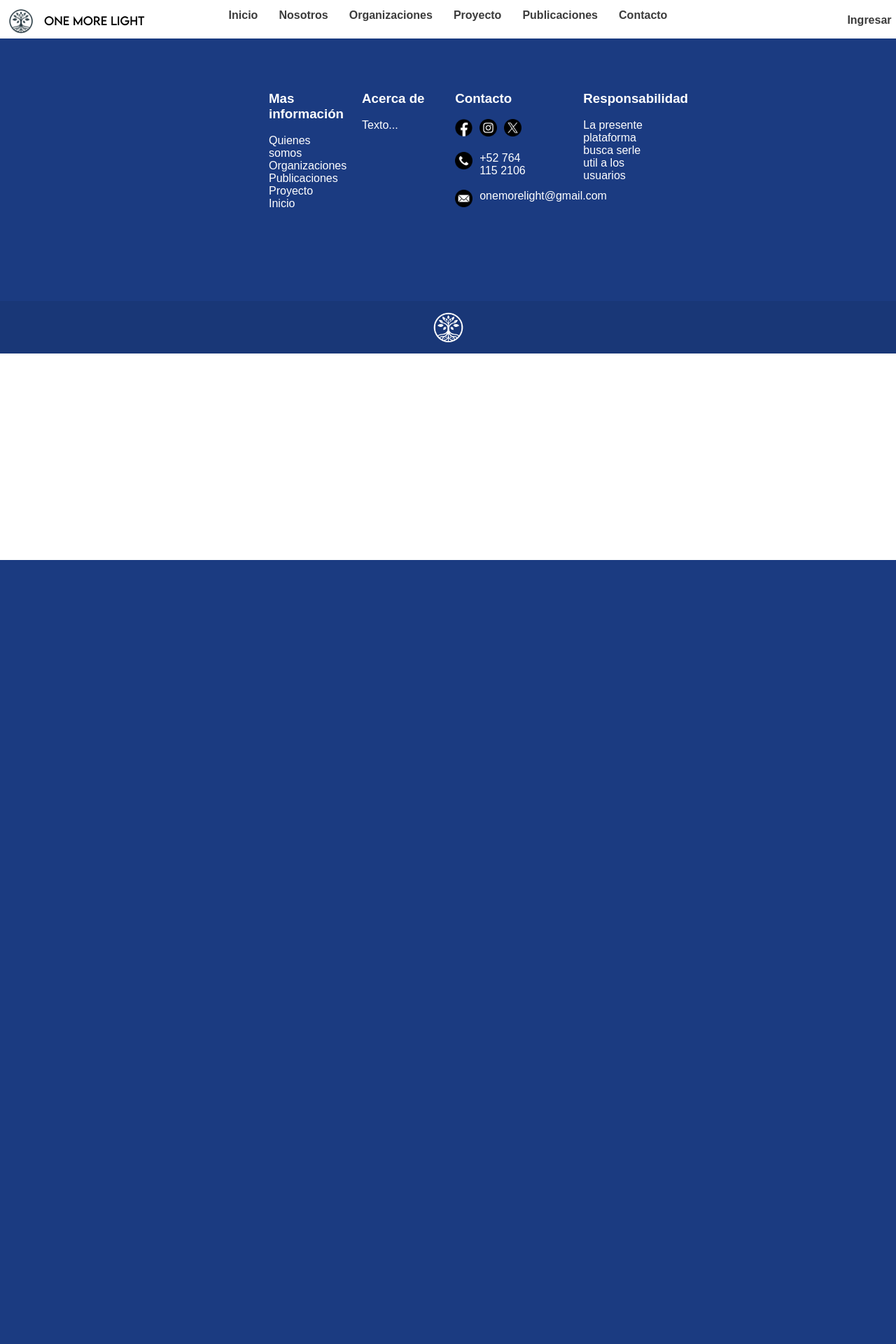
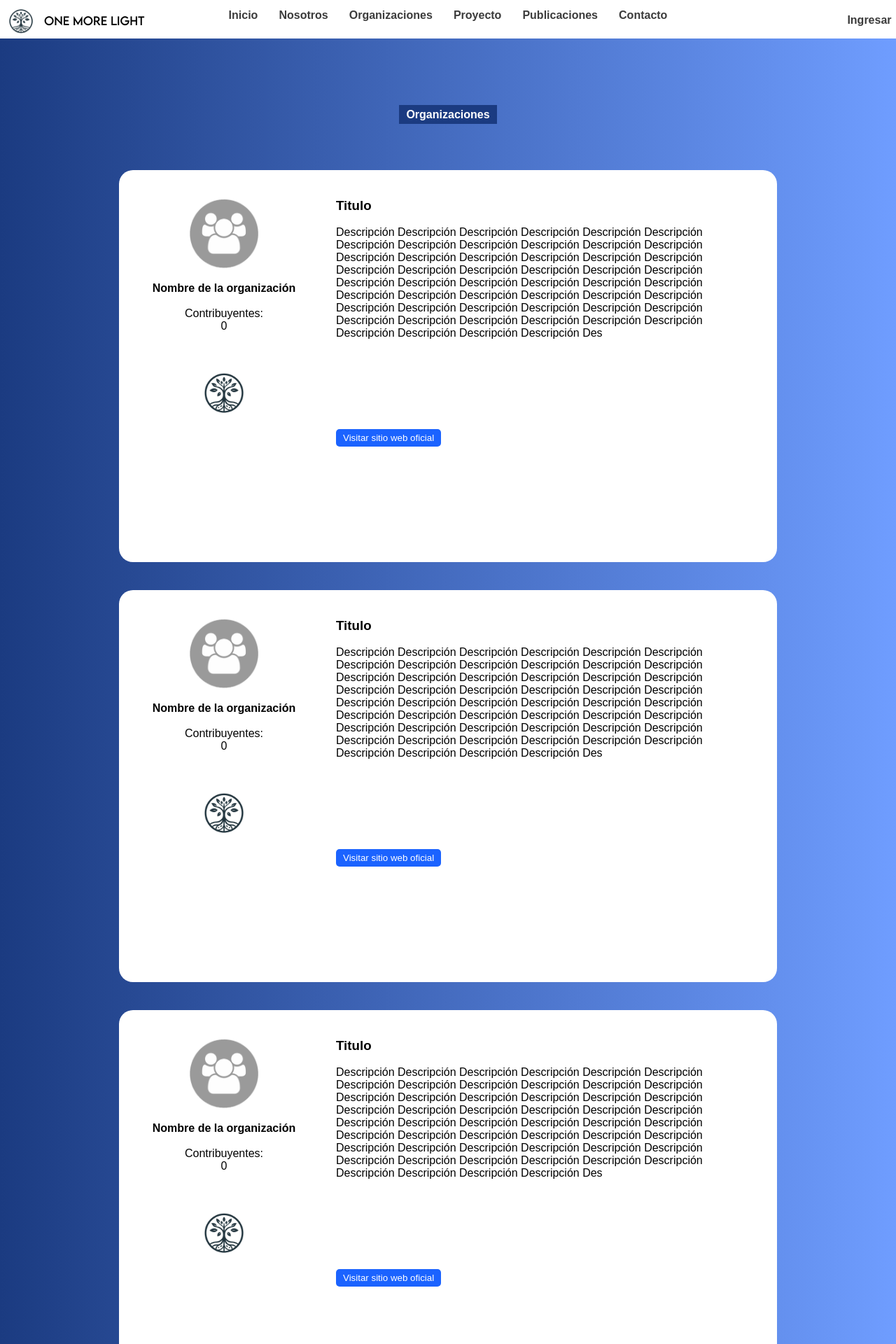
Before and after one commit to DiegoMiguel04/Proyecto---One-More-Light, a PHP site: page /HTML/organizaciones.html in a window 1280 px wide. Shown: the top 1920 px of the page at 70% size. Before the commit the page ends 800 px from the top, so only its background shows below. Run offline with PHP 8.4, Linux system fonts and the light colour scheme.

Commit message:
Añadidos Frontend
Se agrego contenido relacionado a los perfiles de organizaciones en el apartado Frontend (HTML y CSS)

```diff
--- a/Frontend/CSS/organizaciones.css
+++ b/Frontend/CSS/organizaciones.css
@@ -2,196 +2,48 @@ main {
     padding-top: 55px;
 }
 
-
-
-
-/*Modal de login*/
-.modalmask {
-    position: fixed;
-    top: 0;
-    right: 0;
-    bottom: 0;
-    left: 0;
-    background: rgba(0, 0, 0,0.8);
-    z-index: 99;
-    opacity: 0;
-    -webkit-transition: opacity 1s ease-in;
-    -moz-transition: opacity 1s ease-in;
-    transition: opacity 1s ease-in;
-    pointer-events: none;
-    color: #393939;
+.organizaciones_registradas {
+    display: flex;
+    flex-direction: column;
+    justify-content: center;
+    align-items: center;
 }
-.modalmask {
-    position: fixed;
-    top: 0;
-    right: 0;
-    bottom: 0;
-    left: 0;
-    background: rgba(0, 0, 0,0.8);
-    z-index: 99;
-    opacity: 0;
-    -webkit-transition: opacity 1s ease-in;
-    -moz-transition: opacity 1s ease-in;
-    transition: opacity 1s ease-in;
-    pointer-events: none;
-    color: #393939;
-}
-.modalmask:target {
-    opacity: 1;
-    pointer-events: auto;
-}
-.modalbox {
-    width: 800px;
-    position: relative;
-    padding: 40px 0px 20px 60px;
-    background: #fff;
-    border-radius: 50px;
-    -webkit-transition: all 500ms ease-in;
-    -moz-transition: all 500ms ease-in;
-    transition: all 500ms ease-in;
-    overflow-x: hidden;
-}
-.modalbox_der {
-    position: absolute;
-    top: 0;
-    left: 52%;
-    background: linear-gradient(45deg, #77cdff, #37b6ff, #0051ff);
-    min-width: 600px;
-    height: 100%;
-    border-radius: 50px 0px 0px 50px;
-}
-.movedown {
-    margin: 0 auto;
-}
-.modalmask:target .movedown {
-    margin: 10% auto;
-}
-.close {
-    color: #ffffff;
-    line-height: 25px;
-    position: absolute;
-    right: 30px;
-    text-align: center;
-    top: 25px;
-    width: 24px;
-    text-decoration: none;
-    font-weight: bold;
-    border-radius: 5px;
-    z-index: 99;
-}
-.close:hover {
-    background: #f2f2f2;
-    color: #222;
-}
-.boton {
-    background: rgb(0, 132, 255);
-    margin-left: 30px;
-    margin-top: 20px;
-    text-decoration: none;
-    border-radius: 5px;
-    color: white;
-    padding: 8px;
-    transition: 0.3s;
-}
-.boton:hover {
-    background: rgb(127, 193, 255);
-    transform: scale(1.1)
-}
-.filas_form {
+.org {
+    background-color: #fff;
+    border-radius: 20px;
+    width: 900px;
+    min-height: 500px;
+    margin-top: 40px;
+    padding: 40px 20px 20px 20px;
     display: flex;
 }
-.filas_form2 {
-    display: block;
+.contenedor_info_org {
+    min-height: 300px;
 }
-.input1 {
-    width: 125px;
-    padding: 7px 20px;
-    border-radius: 30px;
-    margin-right: 10px;
-    border: 1px solid rgb(159, 159, 159);
+.org>div {
+    max-width: 610px;
 }
-.input2 {
+.org>nav {
     width: 300px;
-    padding: 7px 20px;
-    border-radius: 30px;
-    border: 1px solid rgb(159, 159, 159);
+    margin-right: 30px;
+    display: flex;
+    flex-direction: column;
+    align-items: center;
+    text-align: center;
 }
-.r_h4 {
-    margin-bottom: 8px;
-    font-weight: 4;
+.org>nav>img {
+    width: 100px;
 }
-.parrafo {
-    margin-bottom: 30px;
-    margin-top: -15px;
-    margin-left: -10px;
-    margin-right: 10px;
-}
-#boton1 {
-    background: rgb(0, 132, 255);
-    margin-top: 40px;
-    margin-right: 20px;
-    text-decoration: none;
-    border-radius: 8px;
-    color: white;
-    padding: 8px 20px;
+#boton_sw {
+    padding: 5px 10px 5px 10px;
+    border-radius: 5px;
+    background: #1b63ff;
+    color: #fff;
     border: 0;
-    transition: 0.3s;
-}
-#boton2 {
-    background: rgb(255, 0, 34);
-    text-decoration: none;
-    border-radius: 8px;
-    color: white;
-    padding: 8px 15px;
-    border: 0;
-    transition: 0.3s;
-}
-#boton3 {
-    background: rgb(255, 255, 255);
-    text-decoration: none;
-    border-radius: 8px;
-    color: black;
-    padding: 8px 15px;
-    border: 0;
-    transition: 0.3s;
+    transition: 0.4s;
+    cursor: pointer;
     margin-top: 30px;
 }
-#boton1:hover {
-    background: rgb(127, 193, 255);
-    transform: scale(1.05);
-    cursor: pointer;
+#boton_sw:hover {
+    background: #7aa4ff;
 }
-#boton2:hover {
-    background: rgb(255, 127, 144);
-    transform: scale(1.05);
-    cursor: pointer;
-}
-#boton3:hover {
-    background: rgb(0, 128, 255);
-    transform: scale(1.05);
-    color: white;
-    cursor: pointer;
-}
-#log_title {
-    margin-left: 18%;
-    margin-top: 30%;
-    color: white;
-}
-#log_conte {
-    position: absolute;
-    color: white;
-    top: 45%;
-    left: 85px;
-    max-width: 250px;
-    text-align: center;
-}
-@keyframes move {
-    0%, 49.99% {
-        opacity: 0;
-        z-index: 1;
-    }
-    50%, 100% {
-        opacity: 1;
-        z-index: 5;
-    }
-}
--- a/Frontend/HTML/organizaciones.html
+++ b/Frontend/HTML/organizaciones.html
@@ -29,97 +29,95 @@
 
 
     <main>
-         <!-- Modal de login -->
-        <div id="modal_register" class="modalmask">
-            <div class="modalbox movedown">
-                <a href="#close" title="Cerrar" class="close">🗙</a>
-                <img src="/Frontend/assets/images/logo1.png" alt="logo" class="logo1">
-                <h2 style="margin-left: 10%; margin-top: 5%; font-size: 30px;">Registrarse</h2>
-                <div style="min-height: 50px;"></div>
-                <form  action="">
-                    <div class="filas_form">
-                        <div class="parrafo">
-                            <h4 class="r_h4">Nombre</h4>
-                            <input type="text" class="input2" placeholder="Nombre de usuario" required>
+
+        <div class="fondo_gradiente">
+            <div style="padding-top: 100px;"></div>
+            <center><b style="color: #fff;">Organizaciones</b></center>
+            <div style="padding-top: 30px;"></div>
+            <div class="organizaciones_registradas">
+
+
+
+                <div class="org">
+                    <nav>
+                        <img id="logo_org" src="/Frontend/assets/images/FotoOrg_Default.png"><br>
+                        <h4 id="nombre_org">Nombre de la organización</h4><br>
+                        <p>Contribuyentes:</p>
+                        <a id="contribuyentes">0</a><br><br>
+                        <img src="/Frontend/assets/images/logo1.png">
+                    </nav>
+                    <div>
+                        <div class="contenedor_info_org">
+                            <h3 id="titulo_org">Titulo</h3><br>
+                            <p id="descripcion_org" class="descripciones">Descripción Descripción Descripción Descripción Descripción Descripción Descripción Descripción Descripción Descripción
+                                Descripción Descripción Descripción Descripción Descripción Descripción Descripción Descripción Descripción Descripción
+                                Descripción Descripción Descripción Descripción Descripción Descripción Descripción Descripción Descripción Descripción
+                                Descripción Descripción Descripción Descripción Descripción Descripción Descripción Descripción Descripción Descripción
+                                Descripción Descripción Descripción Descripción Descripción Descripción Descripción Descripción Descripción Descripción
+                                Descripción Descripción Des
+                            </p>
                         </div>
-                    </div>
-                    <div class="filas_form">
-                        <div class="parrafo">
-                            <h4 class="r_h4">Email</h4>
-                            <input type="email" class="input2" placeholder="user@gmail.com" required>
-                        </div>
-                    </div>
-                    <div class="filas_form">
-                        <div class="parrafo">
-                            <h4 class="r_h4">Contraseña</h4>
-                            <input type="text" class="input2" placeholder="********" required>
-                        </div>
-                    </div>
-                    <div style="min-height: 30px;"></div>
-                    <div class="filas_form">
-                        <div class="parrafo">
-                            <input type="submit" id="boton1" value="Registrarse">
-                            <button id="boton2">⊘ Cancelar</button>
-                        </div>
-                    </div>
-                </form>
-                <div class="modalbox_der">
-                    <div id="log_title">
-                        <h2 style="font-size: 30px;">Iniciar sesión</h2>
-                    </div>
-                    <div id="log_conte">
-                        <p>¿Ya tienes una cuenta registrada? ¡Inicia sesión!</p>
-                        <div style="height: 30px;"></div>
-                        <a href="#modal_login" title="Iniciar sesion" id="boton3">Iniciar sesión</a>
+                        <div style="margin-top: auto;">
+                            <button id="boton_sw">Visitar sitio web oficial</button>
                         </div>
                     </div>
                 </div>
+
+                <div class="org">
+                    <nav>
+                        <img id="logo_org" src="/Frontend/assets/images/FotoOrg_Default.png"><br>
+                        <h4 id="nombre_org">Nombre de la organización</h4><br>
+                        <p>Contribuyentes:</p>
+                        <a id="contribuyentes">0</a><br><br>
+                        <img src="/Frontend/assets/images/logo1.png">
+                    </nav>
+                    <div>
+                        <div class="contenedor_info_org">
+                            <h3 id="titulo_org">Titulo</h3><br>
+                            <p id="descripcion_org" class="descripciones">Descripción Descripción Descripción Descripción Descripción Descripción Descripción Descripción Descripción Descripción
+                                Descripción Descripción Descripción Descripción Descripción Descripción Descripción Descripción Descripción Descripción
+                                Descripción Descripción Descripción Descripción Descripción Descripción Descripción Descripción Descripción Descripción
+                                Descripción Descripción Descripción Descripción Descripción Descripción Descripción Descripción Descripción Descripción
+                                Descripción Descripción Descripción Descripción Descripción Descripción Descripción Descripción Descripción Descripción
+                                Descripción Descripción Des
+                            </p>
                         </div>
-        <!-- Modal de registro -->
-        <div id="modal_login" class="modalmask">
-            <div class="modalbox movedown">
-                <a href="#close" title="Cerrar" class="close">🗙</a>
-                <img src="/Frontend/assets/images/logo1.png" alt="logo" class="logo1">
-                <h2 style="margin-left: 10%; margin-top: 5%; font-size: 30px;">Iniciar sesión</h2>
-                <div style="min-height: 50px;"></div>
-                <form  action="">
-                    <div class="filas_form">
-                        <div class="parrafo">
-                            <h4 class="r_h4">Email</h4>
-                            <input type="email" class="input2" placeholder="user@gmail.com" required>
+                        <div style="margin-top: auto;">
+                            <button id="boton_sw">Visitar sitio web oficial</button>
                         </div>
                     </div>
-                    <div class="filas_form">
-                        <div class="parrafo">
-                            <h4 class="r_h4">Contraseña</h4>
-                            <input type="text" class="input2" placeholder="********" required>
                 </div>
+
+                <div class="org">
+                    <nav>
+                        <img id="logo_org" src="/Frontend/assets/images/FotoOrg_Default.png"><br>
+                        <h4 id="nombre_org">Nombre de la organización</h4><br>
+                        <p>Contribuyentes:</p>
+                        <a id="contribuyentes">0</a><br><br>
+                        <img src="/Frontend/assets/images/logo1.png">
+                    </nav>
+                    <div>
+                        <div class="contenedor_info_org">
+                            <h3 id="titulo_org">Titulo</h3><br>
+                            <p id="descripcion_org" class="descripciones">Descripción Descripción Descripción Descripción Descripción Descripción Descripción Descripción Descripción Descripción
+                                Descripción Descripción Descripción Descripción Descripción Descripción Descripción Descripción Descripción Descripción
+                                Descripción Descripción Descripción Descripción Descripción Descripción Descripción Descripción Descripción Descripción
+                                Descripción Descripción Descripción Descripción Descripción Descripción Descripción Descripción Descripción Descripción
+                                Descripción Descripción Descripción Descripción Descripción Descripción Descripción Descripción Descripción Descripción
+                                Descripción Descripción Des
+                            </p>
                         </div>
-                    <div style="min-height: 100px;"></div>
-                    <div class="filas_form">
-                        <div class="parrafo">
-                            <input type="submit" id="boton1" value="Iniciar sesión">
-                            <button id="boton2">⊘ Cancelar</button>
-                        </div>
-                    </div>
-                </form>
-                <div class="modalbox_der">
-                    <div id="log_title">
-                        <h2 style="font-size: 30px; margin-left: 18px;">Registrarse</h2>
-                    </div>
-                    <div id="log_conte" style="margin-top: -20px;">
-                        <p>¿No tienes una cuenta? ¡Registrate!</p>
-                        <div style="height: 30px;"></div>
-                        <a href="#modal_register" title="Registrarse" id="boton3">Registrarse</a>
-                    </div>
+                        <div style="margin-top: auto;">
+                            <button id="boton_sw">Visitar sitio web oficial</button>
                         </div>
                     </div>
                 </div>
 
 
 
+            </div>
+        </div>
     </main>
-
 
     <footer>
         <div class="elementos_desplazados">
```
Lines whose indentation alone changed are shown as unchanged.
